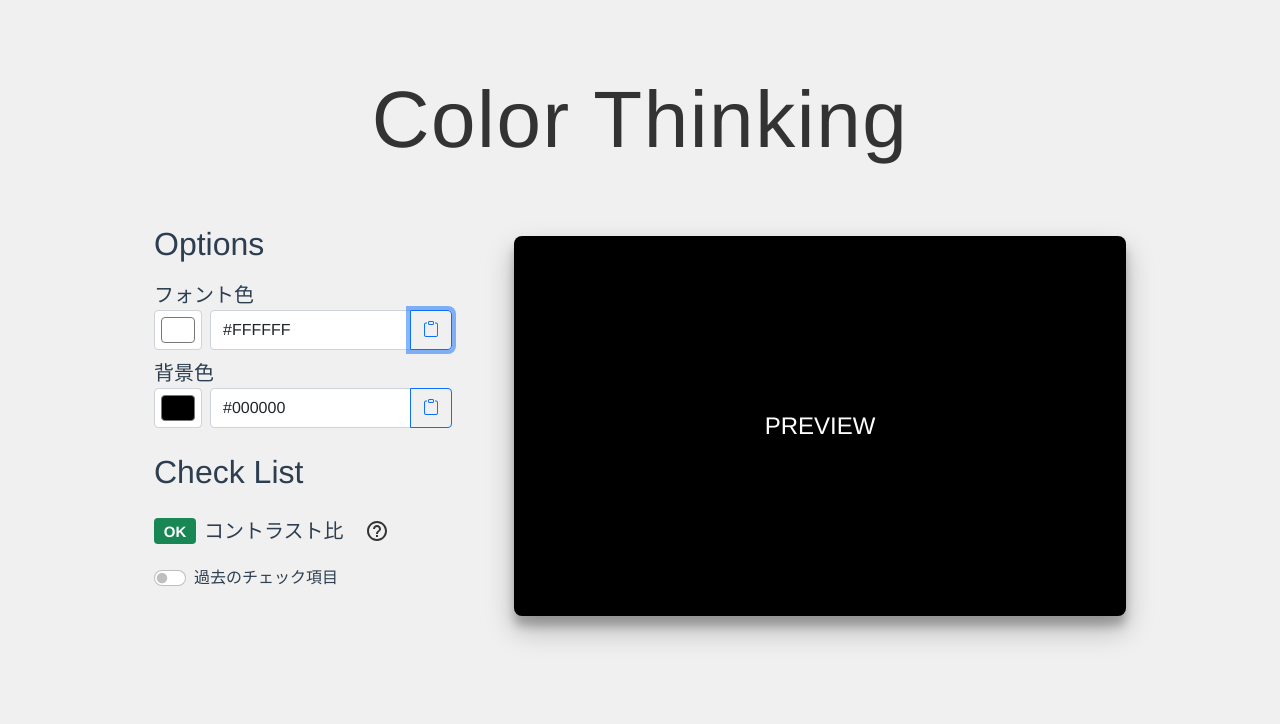
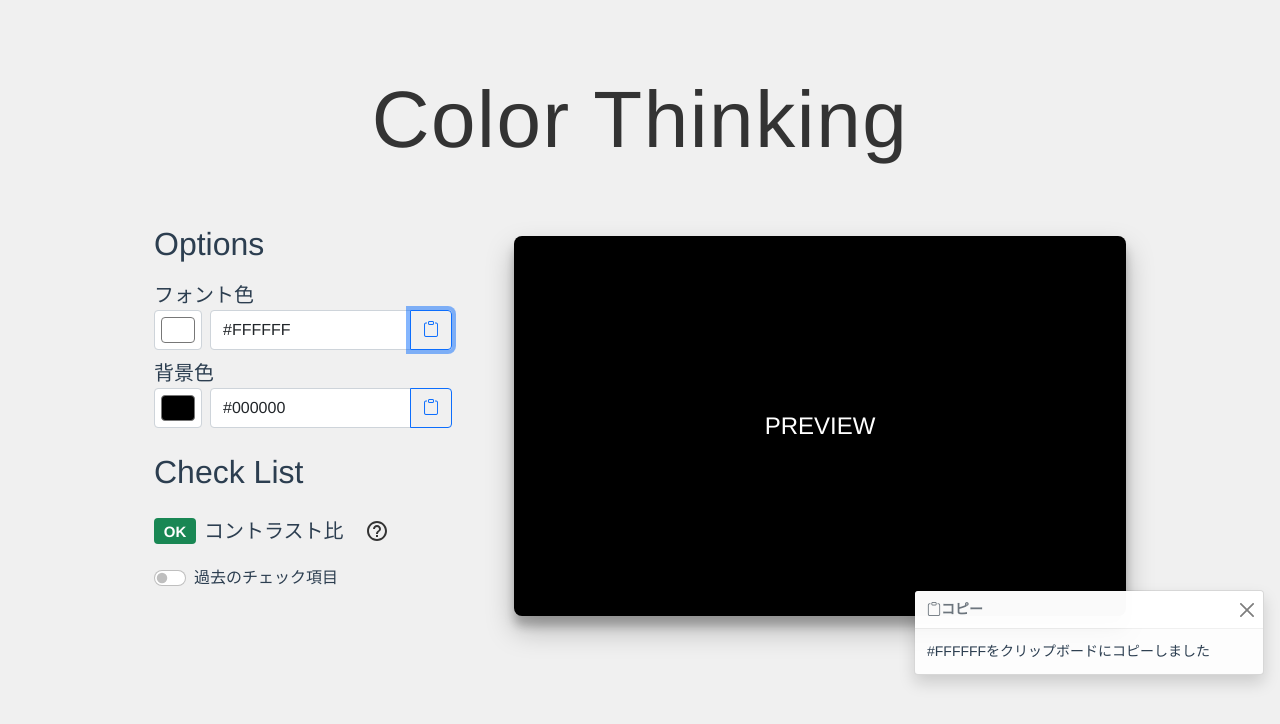
Before and after one commit to nhiroyasu/color-thinking, a Vue app: page /#/ in a window 1280 px wide. Both pictures are taken after a click on the button 431 px from the left and 330 px from the top of the page. Shown: the top 724 px of the page. Built offline with nearby package versions, Linux system fonts and the light colour scheme.

Commit message:
toast表示

```diff
--- a/src/App.vue
+++ b/src/App.vue
@@ -3,13 +3,18 @@
     Color Thinking
   </div>
   <router-view />
+  <toast-wrapper />
 </template>
 
 <script lang="ts">
 import { defineComponent } from 'vue';
+import ToastWrapper from '@/components/layouts/ToastWrapper.vue';
 
 export default defineComponent({
   name: 'App',
+  components: {
+    ToastWrapper,
+  },
 });
 </script>
 
--- a/src/components/commons/ColorInput.vue
+++ b/src/components/commons/ColorInput.vue
@@ -27,21 +27,35 @@
           data-bs-toggle="tooltip"
           data-bs-placement="top"
           title="コピー"
-          @click="copyToClipboard"
+          @click="onClickCopyButton"
         >
           <i class="bi bi-clipboard"></i>
         </button>
       </div>
     </div>
+    <toast
+      :isShow="toastFlag"
+      title="コピー"
+      :msg="`${colorStr}をクリップボードにコピーしました`"
+    />
   </div>
 </template>
 
 <script lang="ts">
 import { defineComponent } from 'vue';
+import Toast from '@/components/commons/Toast.vue';
 
 export default defineComponent({
   setup() {
     return {};
+  },
+  components: {
+    Toast,
+  },
+  data() {
+    return {
+      toastFlag: false,
+    };
   },
   props: {
     label: {
@@ -62,8 +76,15 @@ export default defineComponent({
         this.$emit('update:colorStr', upperCaseValue);
       }
     },
+    onClickCopyButton() {
+      this.showToast();
+      this.copyToClipboard();
+    },
     copyToClipboard() {
       navigator.clipboard.writeText(this.colorStr);
+    },
+    showToast() {
+      this.toastFlag = true;
     },
   },
 });
--- /dev/null
+++ b/src/components/commons/Toast.vue
@@ -0,0 +1,89 @@
+<template>
+  <teleport to="#toast-wrapper">
+    <div
+      class="toast component-root"
+      role="alert"
+      ref="toast"
+      aria-live="assertive"
+      aria-atomic="true"
+    >
+      <div class="toast-header">
+        <i class="bi bi-clipboard"></i>
+        <strong class="me-auto">{{ title }}</strong>
+        <button
+          type="button"
+          class="btn-close"
+          data-bs-dismiss="toast"
+          aria-label="Close"
+        ></button>
+      </div>
+      <div class="toast-body">
+        {{ msg }}
+      </div>
+    </div>
+  </teleport>
+</template>
+
+<script lang="ts">
+import { defineComponent } from 'vue';
+import Toast from 'bootstrap/js/dist/toast.js';
+
+export default defineComponent({
+  setup() {
+    return {};
+  },
+  props: {
+    isShow: {
+      type: Boolean,
+      require: true,
+      default: false,
+    },
+    title: {
+      type: String,
+      requrie: true,
+      default: '',
+    },
+    msg: {
+      type: String,
+      require: false,
+    },
+  },
+  watch: {
+    isShow(showFlag, prevShowFlag) {
+      if (showFlag) {
+        this.showToast();
+      } else {
+        this.hideToast();
+      }
+    },
+  },
+  methods: {
+    showToast() {
+      const toast = this.getToastInstance();
+      if (toast !== null) {
+        toast.show();
+      }
+    },
+    hideToast() {
+      const toast = this.getToastInstance();
+      if (toast !== null) {
+        toast.hide();
+      }
+    },
+    getToastInstance(): Toast | null {
+      if (this.$refs.toast instanceof Element) {
+        const toast = new Toast(this.$refs.toast);
+        return toast;
+      } else {
+        return null;
+      }
+    },
+  },
+});
+</script>
+
+<style lang="scss" scoped>
+.component-root {
+  margin: 8px 0;
+}
+</style>
--- /dev/null
+++ b/src/components/layouts/ToastWrapper.vue
@@ -0,0 +1,24 @@
+<template>
+  <div id="toast-wrapper"></div>
+</template>
+
+<script lang="ts">
+import { defineComponent } from 'vue';
+
+export default defineComponent({
+  setup() {
+    return {};
+  },
+});
+</script>
+
+<style lang="scss" scoped>
+#toast-wrapper {
+  position: absolute;
+  right: 0;
+  bottom: 0;
+  margin: 16px;
+  display: flex;
+  flex-direction: column;
+}
+</style>
```
